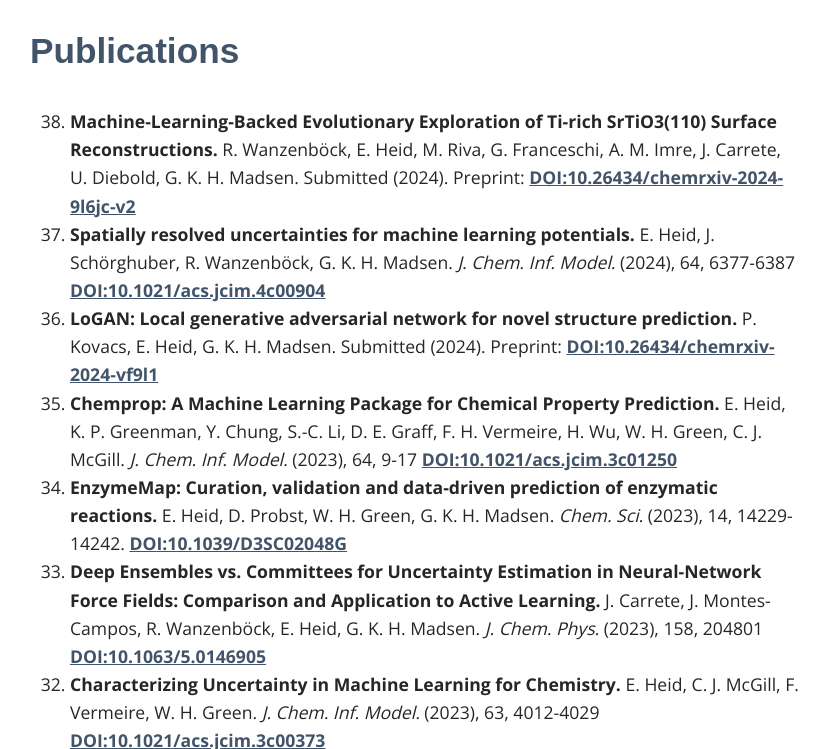
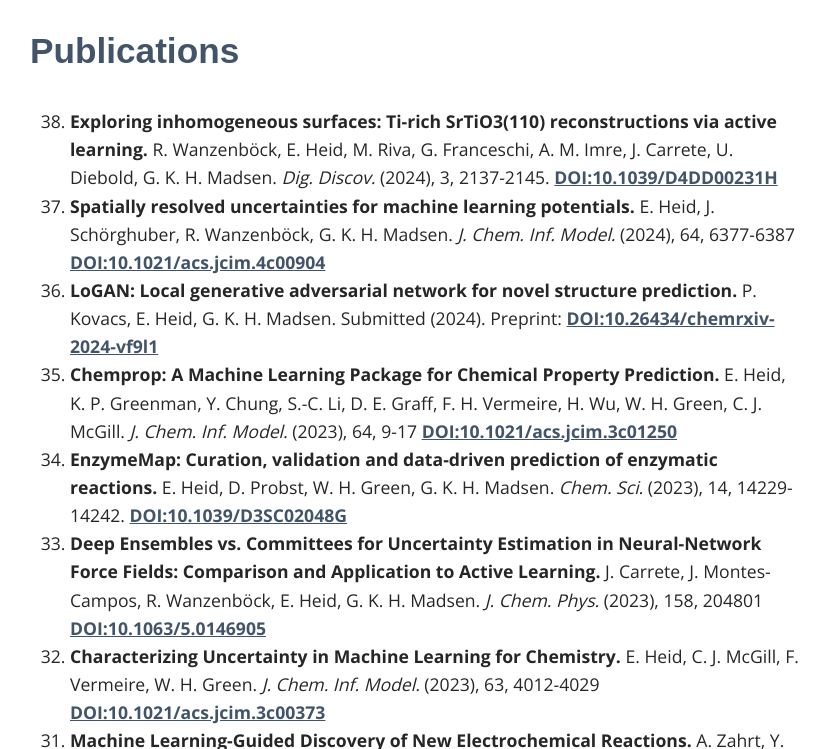
Before and after one commit to hesther/hesther.github.io, a Jekyll site: the page built from _pages/04_publications.md, in a window 1280 px wide and 900 px high, scrolled down 353 px, cut to the strip 151-900 px from the top of the window. Shown: the whole strip, without its empty margins (225-1054 px from the left). Built offline with Jekyll 4.4.1, drawn with Linux system fonts in a browser that asks for light colours; some web fonts are replaced; a style sheet for code colours, icons or effects is not loaded.

Commit message:
updated refs

```diff
--- a/_pages/04_publications.md
+++ b/_pages/04_publications.md
@@ -5,7 +5,7 @@
 ---
 
 <ol reversed>
- <li><b>Machine-Learning-Backed Evolutionary Exploration of Ti-rich SrTiO3(110) Surface Reconstructions.</b> R. Wanzenböck, E. Heid, M. Riva, G. Franceschi, A. M. Imre, J. Carrete, U. Diebold, G. K. H. Madsen. Submitted (2024). Preprint:  <a href="https://doi.org/10.26434/chemrxiv-2024-9l6jc-v2">DOI:10.26434/chemrxiv-2024-9l6jc-v2</a>   </li>
+ <li><b>Exploring inhomogeneous surfaces: Ti-rich SrTiO3(110) reconstructions via active learning.</b> R. Wanzenböck, E. Heid, M. Riva, G. Franceschi, A. M. Imre, J. Carrete, U. Diebold, G. K. H. Madsen.  <i> Dig. Discov. </i> (2024), 3, 2137-2145. <a href="https://doi.org/10.1039/D4DD00231H">DOI:10.1039/D4DD00231H</a>   </li>
   <li><b>Spatially resolved uncertainties for machine learning potentials.</b> E. Heid, J. Schörghuber, R. Wanzenböck, G. K. H. Madsen.  <i> J. Chem. Inf. Model. </i> (2024), 64, 6377-6387   <a href="https://doi.org/10.1021/acs.jcim.4c00904">DOI:10.1021/acs.jcim.4c00904</a>   </li>
   <li><b>LoGAN: Local generative adversarial network for novel structure prediction.</b> P. Kovacs, E. Heid, G. K. H. Madsen. Submitted (2024). Preprint:  <a href="https://doi.org/10.26434/chemrxiv-2024-vf9l1">DOI:10.26434/chemrxiv-2024-vf9l1</a>   </li>
   <li><b>Chemprop: A Machine Learning Package for Chemical Property Prediction.</b> E. Heid, K. P. Greenman, Y. Chung, S.-C. Li, D. E. Graff, F. H. Vermeire, H. Wu, W. H. Green, C. J. McGill. <i> J. Chem. Inf. Model. </i> (2023), 64, 9-17    <a href="https://doi.org/10.1021/acs.jcim.3c01250">DOI:10.1021/acs.jcim.3c01250</a>   </li>
```
